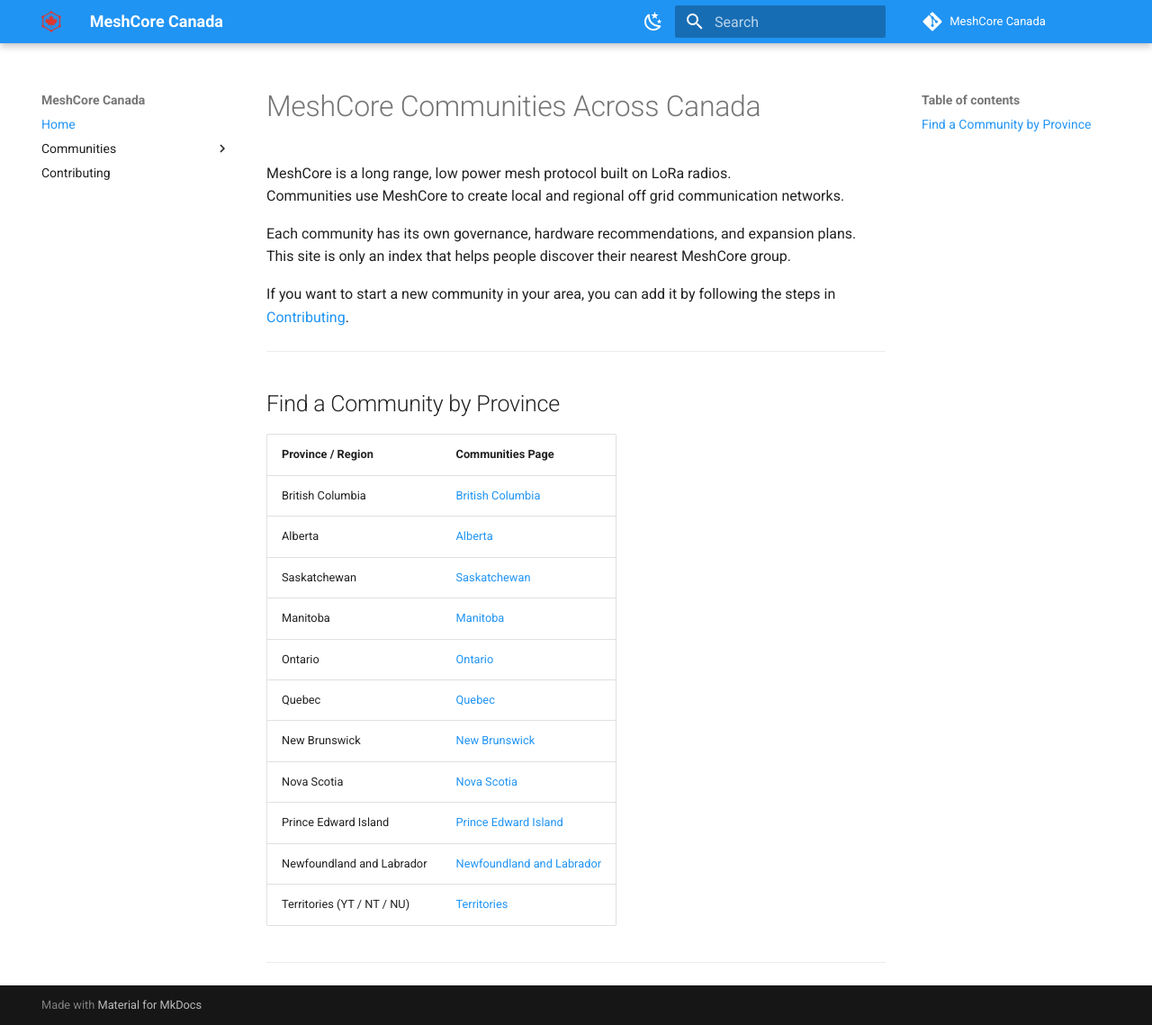
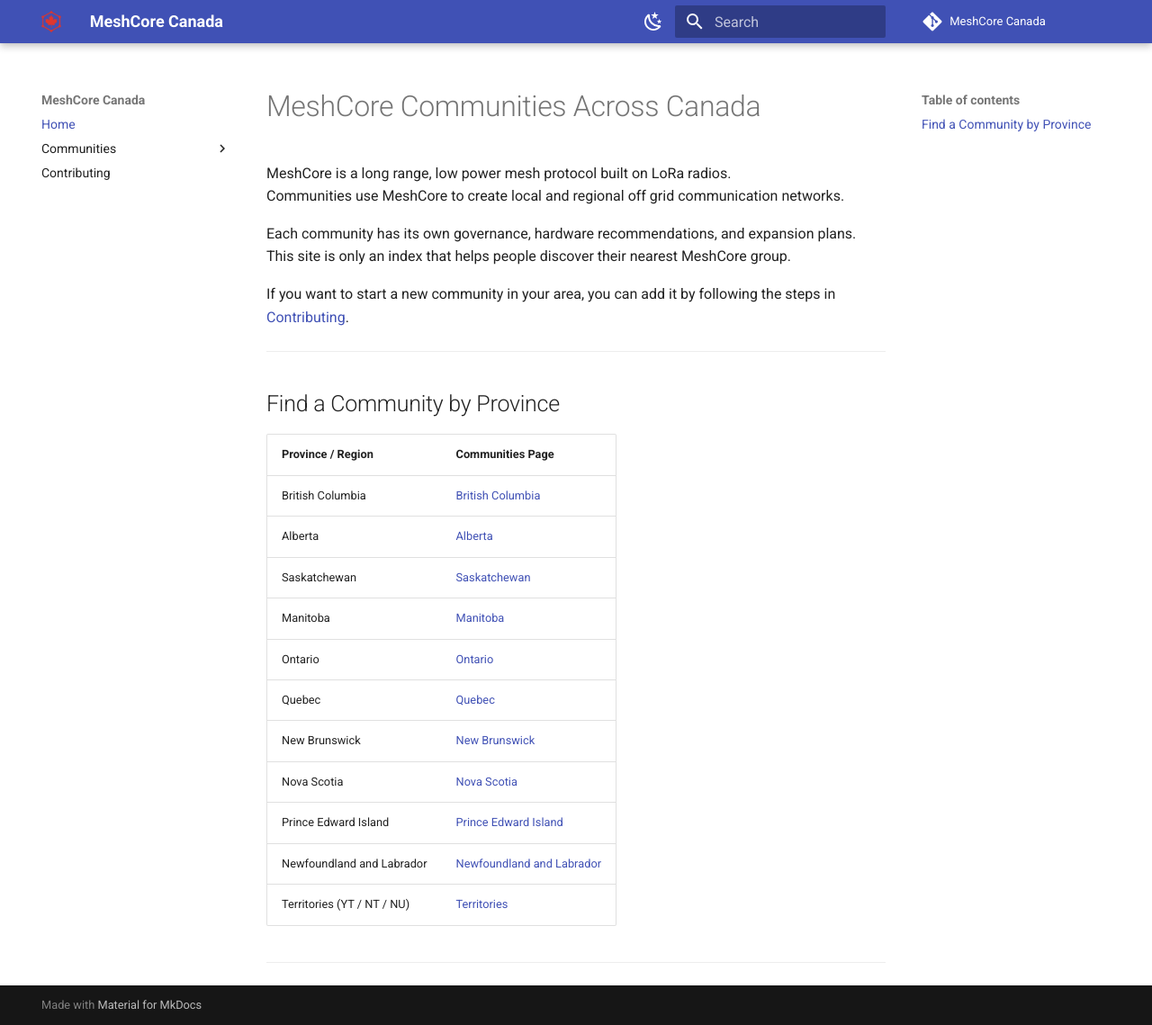
Before and after one commit to MrAlders0n/MeshCore-Canada, an MkDocs documentation site: the page built from docs/index.md, in a window 1280 px wide and 1139 px high. Shown: the whole window at 90% size. Built offline with MkDocs 1.6.1 and Material for MkDocs 9.7.7, drawn with Linux system fonts in a browser that asks for light colours; comment, search, counter and statistics services are not loaded.

Commit message:
Another colour attempt

```diff
--- a/mkdocs.yml
+++ b/mkdocs.yml
@@ -17,8 +17,8 @@
         name: Switch to light mode
     - media: "(prefers-color-scheme: light)"
       scheme: default
-      primary: blue
-      accent: cyan
+      primary: indigo
+      accent: blue
       toggle:
         icon: material/weather-night
         name: Switch to dark mode
```
